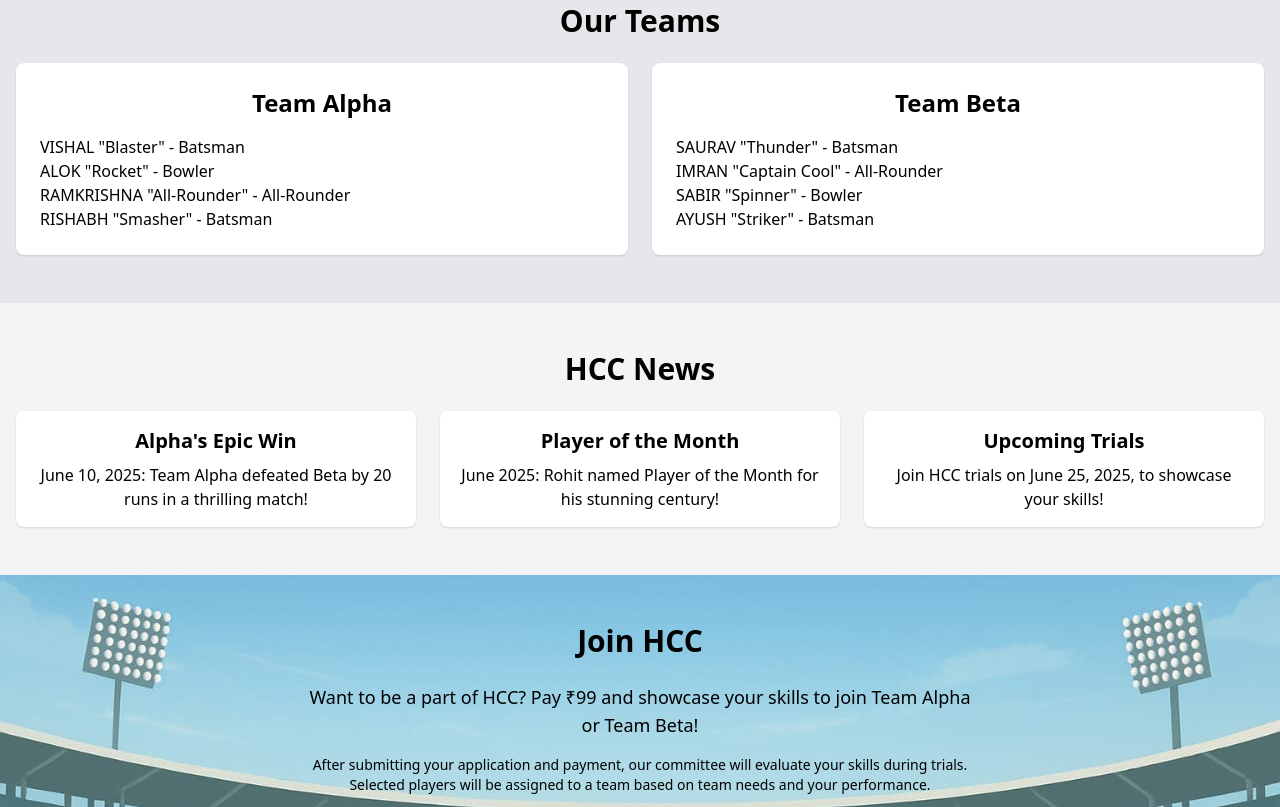
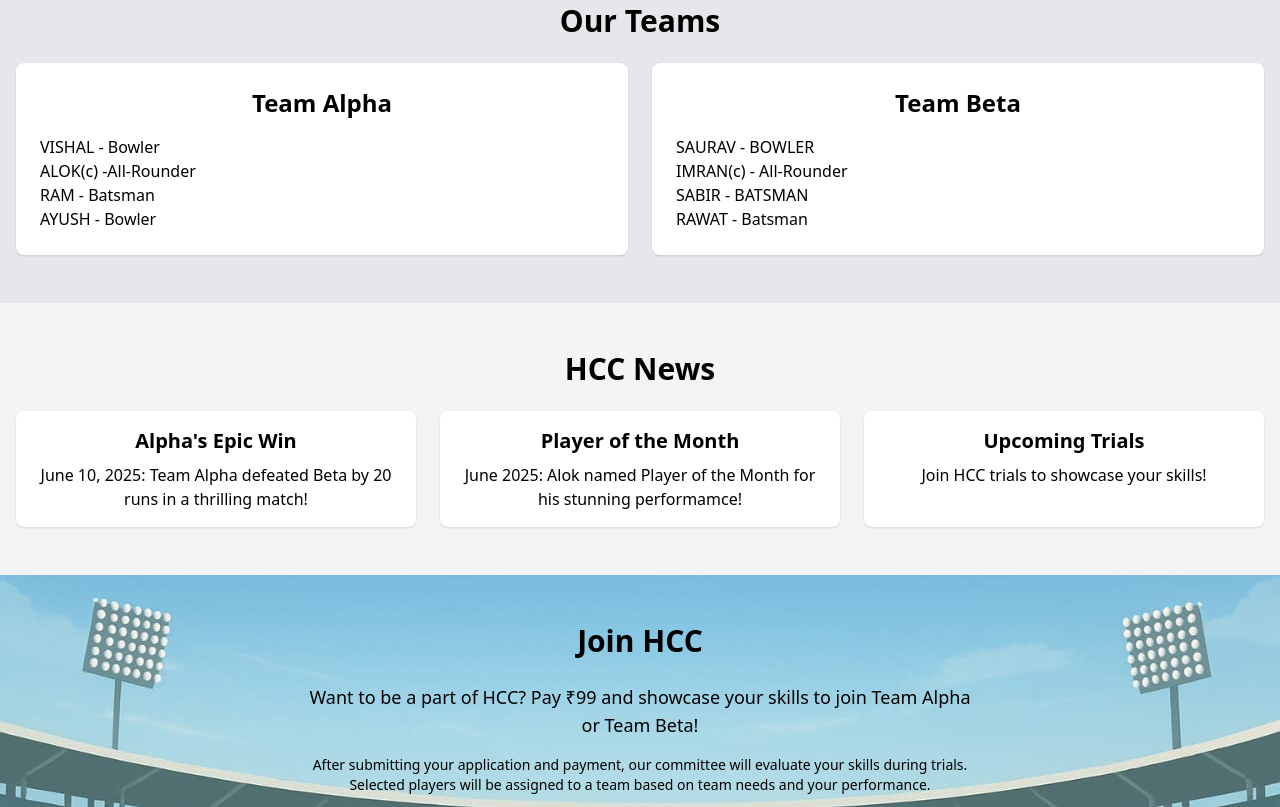
Before and after one commit to vishalkushwaha51/hcc, a plain HTML site: page index.html in a window 1280 px wide. Shown: the part 1073-1880 px from the top of the page. Drawn offline with nearby package versions, Linux system fonts and the light colour scheme.

Commit message:
Update index.html

```diff
--- a/index.html
+++ b/index.html
@@ -8,7 +8,7 @@
   <!-- Open Graph Meta Tags -->
   <meta property="og:title" content="HCC - Hostel Cricket Council">
   <meta property="og:description" content="Join the Hostel Cricket Council for epic cricket matches and unforgettable moments!">
-  <meta property="og:image" content="images/hcc-logo.png">
+  <meta property="og:image" content="hcc-logo.png">
   <meta property="og:url" content="https://hcc.example.com">
   <meta property="og:type" content="website">
   <!-- Twitter Card Meta Tags -->
@@ -17,7 +17,7 @@
   <meta name="twitter:description" content="Join the Hostel Cricket Council for epic cricket matches and unforgettable moments!">
   <meta name="twitter:image" content="images/hcc-logo.png">
   <title>HCC - Hostel Cricket Council</title>
-  <link rel="icon" href="Screenshot 2025-06-01 151356.png" type="image/png">
+  <link rel="icon" href="images/Screenshot 2025-06-01 151356.png" type="image/png">
   <script src="https://cdn.tailwindcss.com"></script>
   <link rel="stylesheet" href="https://cdnjs.cloudflare.com/ajax/libs/font-awesome/6.4.0/css/all.min.css">
   <style>
@@ -103,7 +103,7 @@
   <nav class="bg-green-600 text-white p-4 sticky top-0 z-20 shadow-md">
     <div class="container mx-auto flex justify-between items-center">
       <div class="flex items-center space-x-2">
-        <img src="Screenshot 2025-06-01 151356.png" alt="HCC Logo" class="h-10 w-10 object-cover">
+        <img src="images/Screenshot 2025-06-01 151356.png" alt="HCC Logo" class="h-10 w-10 object-cover">
         <h1 class="text-xl sm:text-2xl font-bold">HCC - Hostel Cricket Council</h1>
       </div>
       <div class="hidden md:flex space-x-4">
@@ -162,7 +162,7 @@
           <p class="text-gray-600 text-sm sm:text-base">Leading HCC with strategy and swag.</p>
         </div>
         <div class="bg-white p-4 rounded-lg shadow hover:shadow-lg transition">
-          <img src="VC.jpg" alt="Vice-Chairman Alok" class="h-20 w-20 sm:h-24 sm:w-24 mx-auto rounded-full mb-2 object-cover">
+          <img src="alok new.jpg" alt="Vice-Chairman Alok" class="h-20 w-20 sm:h-24 sm:w-24 mx-auto rounded-full mb-2 object-cover">
           <h3 class="text-lg sm:text-xl font-semibold">Vice-Chairman</h3>
           <p>Alok</p>
           <p class="text-gray-600 text-sm sm:text-base">Hitting boundaries, on and off the field.</p>
@@ -185,19 +185,19 @@
         <div class="bg-white p-4 sm:p-6 rounded-lg shadow hover:shadow-lg transition">
           <h3 class="text-lg sm:text-2xl font-semibold mb-4">Team Alpha</h3>
           <ul class="text-left text-sm sm:text-base">
-            <li><a href="#" onclick="showPlayerStats('VISHAL')" class="hover:underline" aria-label="View VISHAL stats">VISHAL "Blaster"</a> - Batsman</li>
-            <li><a href="#" onclick="showPlayerStats('ALOK')" class="hover:underline" aria-label="View ALOK stats">ALOK "Rocket"</a> - Bowler</li>
-            <li><a href="#" onclick="showPlayerStats('RAMKRISHNA')" class="hover:underline" aria-label="View RAMKRISHNA stats">RAMKRISHNA "All-Rounder"</a> - All-Rounder</li>
-            <li><a href="#" onclick="showPlayerStats('RISHABH')" class="hover:underline" aria-label="View RISHABH stats">RISHABH "Smasher"</a> - Batsman</li>
+            <li><a href="#" onclick="showPlayerStats('VISHAL')" class="hover:underline" aria-label="View VISHAL stats">VISHAL </a> - Bowler</li>
+            <li><a href="#" onclick="showPlayerStats('ALOK')" class="hover:underline" aria-label="View ALOK stats">ALOK(c)</a> -All-Rounder </li>
+            <li><a href="#" onclick="showPlayerStats('RAMKRISHNA')" class="hover:underline" aria-label="View RAMKRISHNA stats">RAM</a> - Batsman</li>
+            <li><a href="#" onclick="showPlayerStats('RISHABH')" class="hover:underline" aria-label="View RISHABH stats">AYUSH</a> - Bowler</li>
           </ul>
         </div>
         <div class="bg-white p-4 sm:p-6 rounded-lg shadow hover:shadow-lg transition">
           <h3 class="text-lg sm:text-2xl font-semibold mb-4">Team Beta</h3>
           <ul class="text-left text-sm sm:text-base">
-            <li><a href="#" onclick="showPlayerStats('SAURAV')" class="hover:underline" aria-label="View SAURAV stats">SAURAV "Thunder"</a> - Batsman</li>
-            <li><a href="#" onclick="showPlayerStats('IMRAN')" class="hover:underline" aria-label="View IMRAN stats">IMRAN "Captain Cool"</a> - All-Rounder</li>
-            <li><a href="#" onclick="showPlayerStats('SABIR')" class="hover:underline" aria-label="View SABIR stats">SABIR "Spinner"</a> - Bowler</li>
-            <li><a href="#" onclick="showPlayerStats('AYUSH')" class="hover:underline" aria-label="View AYUSH stats">AYUSH "Striker"</a> - Batsman</li>
+            <li><a href="#" onclick="showPlayerStats('SAURAV')" class="hover:underline" aria-label="View SAURAV stats">SAURAV </a> - BOWLER</li>
+            <li><a href="#" onclick="showPlayerStats('IMRAN')" class="hover:underline" aria-label="View IMRAN stats">IMRAN(c) </a> - All-Rounder</li>
+            <li><a href="#" onclick="showPlayerStats('SABIR')" class="hover:underline" aria-label="View SABIR stats">SABIR </a> - BATSMAN</li>
+            <li><a href="#" onclick="showPlayerStats('AYUSH')" class="hover:underline" aria-label="View AYUSH stats">RAWAT</a> - Batsman</li>
           </ul>
         </div>
       </div>
@@ -224,11 +224,11 @@
         </div>
         <div class="bg-white p-4 rounded-lg shadow hover:shadow-lg transition">
           <h3 class="text-lg sm:text-xl font-semibold mb-2">Player of the Month</h3>
-          <p class="text-sm sm:text-base">June 2025: Rohit named Player of the Month for his stunning century!</p>
+          <p class="text-sm sm:text-base">June 2025: Alok named Player of the Month for his stunning performamce!</p>
         </div>
         <div class="bg-white p-4 rounded-lg shadow hover:shadow-lg transition">
           <h3 class="text-lg sm:text-xl font-semibold mb-2">Upcoming Trials</h3>
-          <p class="text-sm sm:text-base">Join HCC trials on June 25, 2025, to showcase your skills!</p>
+          <p class="text-sm sm:text-base">Join HCC trials  to showcase your skills!</p>
         </div>
       </div>
     </div>
@@ -293,7 +293,7 @@
           <p class="text-sm sm:text-base">Venue: Hostel Ground</p>
         </div>
         <div class="bg-white p-4 rounded-lg shadow hover:shadow-lg transition">
-          <h3 class="text-lg sm:text-xl font-semibold">TBD</h3>
+          <h3 class="text-lg sm:text-xl font-semibold">Beta vs Alpha</h3>
           <p class="text-sm sm:text-base">Date: June 20, 2025</p>
           <p class="text-sm sm:text-base">Time: 4:30</p>
           <p class="text-sm sm:text-base">Venue: Hostel Ground</p>
@@ -352,11 +352,11 @@
       <h2 class="text-2xl sm:text-3xl font-bold mb-6">Match Gallery</h2>
       <div class="grid grid-cols-1 sm:grid-cols-2 lg:grid-cols-3 gap-4 sm:gap-6">
         <div class="gallery-item">
-          <img src="RAM.jpg" alt="Ram receiving Man of the Series award" class="gallery-image">
+          <img src="images/RAM.jpg" alt="Ram receiving Man of the Series award" class="gallery-image">
           <p class="text-sm sm:text-base mt-2 text-gray-700">Ram has been awarded the Man of the Series in the 5-match series played today. He gave his 100% in every match. Congratulations to Ram on this great achievement.<br>HCC.</p>
         </div>
         <div class="gallery-item">
-          <img src="ALOK.jpg" alt="Alok receiving Player of the Series award" class="gallery-image">
+          <img src="images/ALOK.jpg" alt="Alok receiving Player of the Series award" class="gallery-image">
           <p class="text-sm sm:text-base mt-2 text-gray-700">In the 5-match series held today, Alok delivered an impressive all-round performance. He scored 14 runs with the bat and took 10 wickets with the ball. Owing to his outstanding contribution in both departments, he was awarded the Player of the Series, sponsored by JioMart.<br>HCC.</p>
         </div>
       </div>
@@ -366,7 +366,7 @@
   <!-- Footer -->
   <footer class="bg-green-600 text-white p-4 text-center">
     <div class="flex justify-center items-center space-x-2 mb-2">
-      <img src="Screenshot 2025-06-01 151356.png" alt="HCC Logo" class="h-8 w-8 object-cover">
+      <img src="images/Screenshot 2025-06-01 151356.png" alt="HCC Logo" class="h-8 w-8 object-cover">
       <p class="text-sm sm:text-base">© 2025 HCC - Hostel Cricket Council. All rights reserved.</p>
     </div>
     <div class="flex justify-center space-x-4 mb-2">
@@ -386,33 +386,33 @@
   <script>
     // Player data for Teams section
     const playerData = {
-      VISHAL: { name: "VISHAL 'Blaster'", team: "Alpha", role: "Batsman", matches: 10, runs: 150, wickets: 2, image: "vishal.png" },
-      ALOK: { name: "ALOK 'Rocket'", team: "Alpha", role: "Bowler", matches: 8, runs: 50, wickets: 10, image: "VC.jpg" },
-      RAMKRISHNA: { name: "RAMKRISHNA 'All-Rounder'", team: "Alpha", role: "All-Rounder", matches: 9, runs: 80, wickets: 5, image: "ramkrishna.jpg" },
-      RISHABH: { name: "RISHABH 'Smasher'", team: "Alpha", role: "Batsman", matches: 11, runs: 120, wickets: 0, image: "rishabh.jpg" },
-      SAURAV: { name: "SAURAV 'Thunder'", team: "Beta", role: "Batsman", matches: 7, runs: 100, wickets: 0, image: "saurav.jpg" },
-      IMRAN: { name: "IMRAN 'Captain Cool'", team: "Beta", role: "All-Rounder", matches: 10, runs: 90, wickets: 6, image: "imran.jpg" },
-      SABIR: { name: "SABIR 'Spinner'", team: "Beta", role: "Bowler", matches: 8, runs: 20, wickets: 8, image: "sabir.jpg" },
-      AYUSH: { name: "AYUSH 'Striker'", team: "Beta", role: "Batsman", matches: 9, runs: 110, wickets: 1, image: "SECRETERY.jpg" }
+      VISHAL: { name: "VISHAL 'Blaster'", team: "Alpha", role: "Batsman", matches: 18, runs: 35, wickets: 17, image: "vishal.png" },
+      ALOK: { name: "ALOK 'Rocket'", team: "Alpha", role: "Bowler", matches: 18, runs: 45, wickets: 28, image: "VC.jpg" },
+      RAMKRISHNA: { name: "RAMKRISHNA 'All-Rounder'", team: "Alpha", role: "All-Rounder", matches: 18, runs: 60, wickets: 13, image: "ramkrishna.jpg" },
+      AYUSH: { name: "RISHABH 'Smasher'", team: "Alpha", role: "Batsman", matches: 18, runs: 12, wickets: 1, image: "rishabh.jpg" },
+      SAURAV: { name: "SAURAV 'Thunder'", team: "Beta", role: "Batsman", matches: 18, runs: 44, wickets: 12, image: "saurav.jpg" },
+      IMRAN: { name: "IMRAN 'Captain Cool'", team: "Beta", role: "All-Rounder", matches: 18, runs: 18, wickets: 32, image: "imran.jpg" },
+      SABIR: { name: "SABIR 'Spinner'", team: "Beta", role: "Bowler", matches: 18, runs: 50, wickets: 3, image: "sabir.jpg" },
+      RAWAT: { name: "AYUSH 'Striker'", team: "Beta", role: "Batsman", matches: 18, runs: 25, wickets: 0, image: "SECRETERY.jpg" }
     };
 
     // Leaderboard data for multiple periods
     const leaderboardPeriods = {
       "May 2025": [
-        { player: "VISHAL", team: "Alpha", runs: 120, wickets: 1 },
-        { player: "SAURAV", team: "Beta", runs: 100, wickets: 0 },
-        { player: "ALOK", team: "Alpha", runs: 40, wickets: 8 },
-        { player: "RAMKRISHNA", team: "Alpha", runs: 70, wickets: 4 },
-        { player: "SABIR", team: "Beta", runs: 15, wickets: 7 },
-        { player: "IMRAN", team: "Beta", runs: 80, wickets: 5 }
+        { player: "VISHAL", team: "Alpha", runs: 0, wickets: 0 },
+        { player: "SAURAV", team: "Beta", runs: 0, wickets: 0 },
+        { player: "ALOK", team: "Alpha", runs: 0, wickets: 0 },
+        { player: "RAM", team: "Alpha", runs: 0, wickets: 0},
+        { player: "SABIR", team: "Beta", runs: 0, wickets: 0 },
+        { player: "IMRAN", team: "Beta", runs: 0, wickets: 0 }
       ],
       "June 2025": [
-        { player: "VISHAL", team: "Alpha", runs: 150, wickets: 2 },
-        { player: "RISHABH", team: "Alpha", runs: 120, wickets: 0 },
-        { player: "ALOK", team: "Alpha", runs: 50, wickets: 10 },
-        { player: "RAMKRISHNA", team: "Alpha", runs: 80, wickets: 5 },
-        { player: "SABIR", team: "Beta", runs: 20, wickets: 8 },
-        { player: "IMRAN", team: "Beta", runs: 90, wickets: 6 }
+        { player: "VISHAL", team: "Alpha", runs: 0, wickets: 17 },
+        { player: "SAURAV", team: "Beta", runs: 44, wickets: 0 },
+        { player: "ALOK", team: "Alpha", runs: 45, wickets: 28 },
+        { player: "RAM", team: "Alpha", runs: 60, wickets: 5 },
+        { player: "SABIR", team: "Beta", runs: 50, wickets: 8 },
+        { player: "IMRAN", team: "Beta", runs: 0, wickets: 18 }
       ]
     };
 
```
